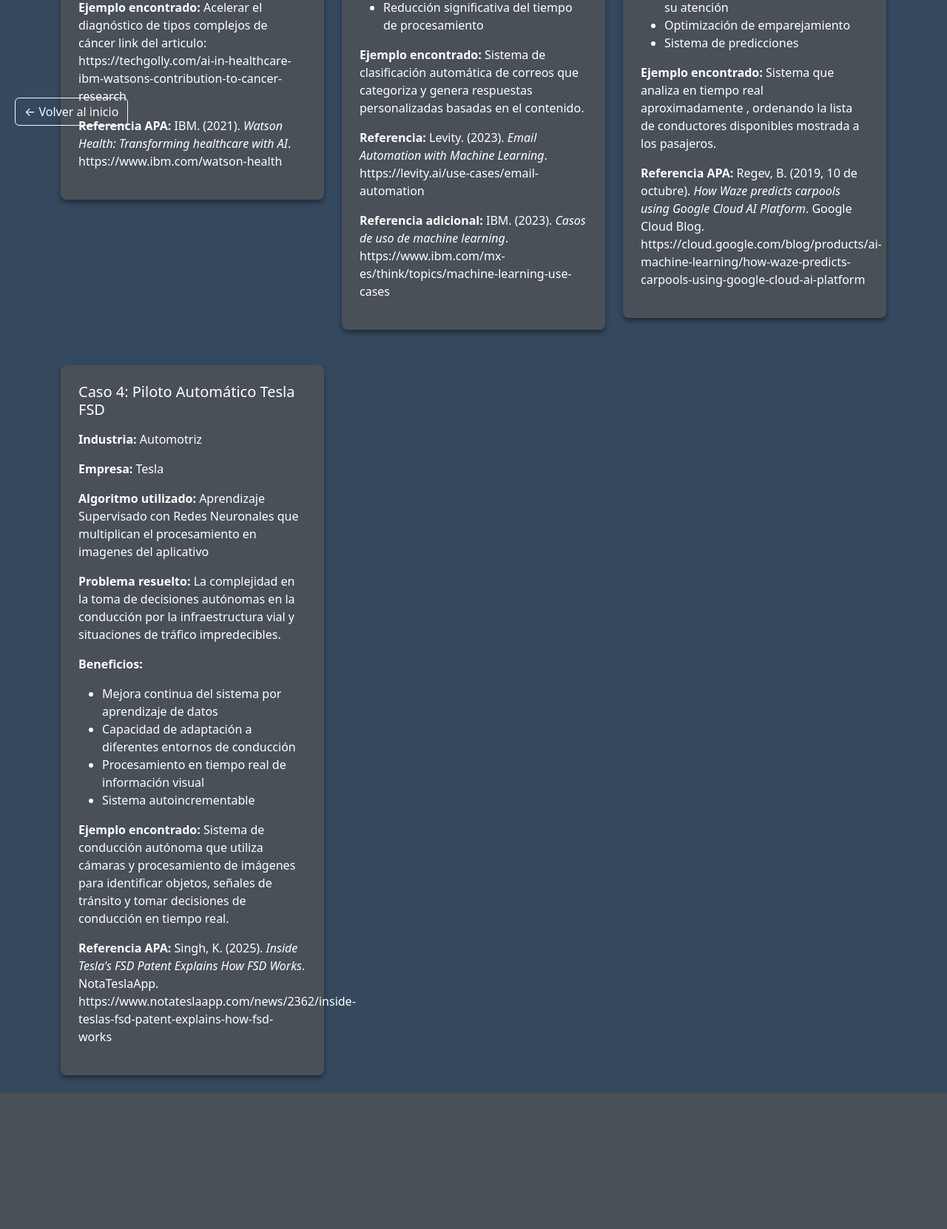
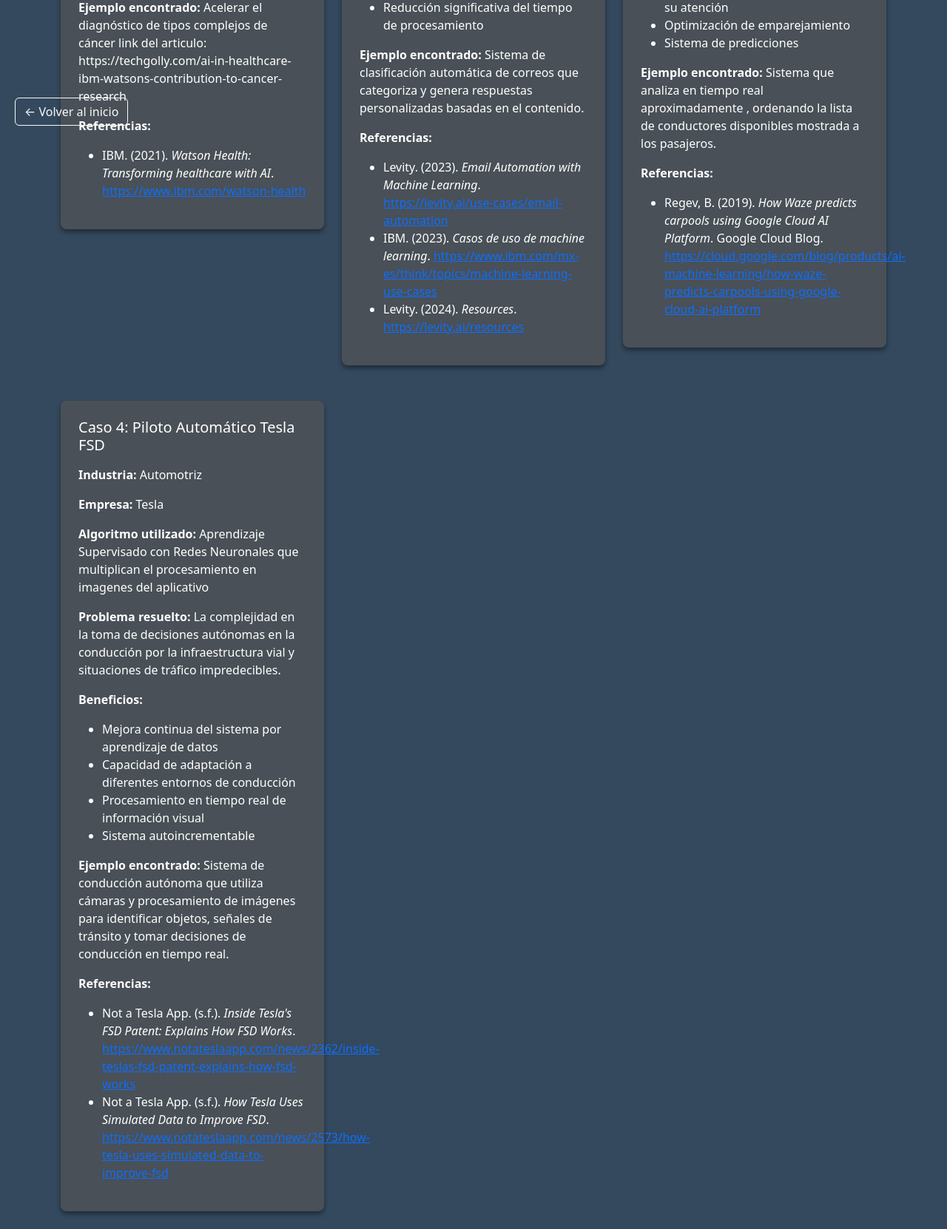
Before and after one commit to Diego-Alexander-udec/Casos-de-Uso-de-Machine-Learning-Supervisado, a Flask app: page /actividad1 in a window 1280 px wide. Shown: the part 610-2272 px from the top of the page at 74% size. Before the commit the page ends 2088 px from the top, so only its background shows below. Run offline with Flask 3, Linux system fonts and the light colour scheme.

Commit message:
Arrelgos de link con normas apa

```diff
--- a/Proyecto/templates/actividad1.html
+++ b/Proyecto/templates/actividad1.html
@@ -25,7 +25,12 @@
                         <p><strong>Problema resuelto:</strong> La dificultad para detectar enfermedades como el cáncer en etapas tempranas, debido a la complejidad de las imágenes médicas y la variabilidad en la interpretación humana.</p>
                         <p><strong>Beneficios:</strong> Mayor precisión diagnóstica, Reducción de errores humanos y Intervenciones más oportunas</p>
                         <p><strong>Ejemplo encontrado:</strong> Acelerar el diagnóstico de tipos complejos de cáncer link del articulo: https://techgolly.com/ai-in-healthcare-ibm-watsons-contribution-to-cancer-research</p>
-                        <p><strong>Referencia APA:</strong> IBM. (2021). <em>Watson Health: Transforming healthcare with AI</em>. https://www.ibm.com/watson-health </p>
+                        <p><strong>Referencias:</strong></p>
+                        <ul class="references-list">
+                            <li>IBM. (2021). <em>Watson Health: Transforming healthcare with AI</em>.
+                                <a href="https://www.ibm.com/watson-health" target="_blank" rel="noopener">https://www.ibm.com/watson-health</a>
+                            </li>
+                        </ul>
                     </div>
                 </div>
             </div>
@@ -48,8 +53,18 @@
                             </ul>
                         </p>
                         <p><strong>Ejemplo encontrado:</strong> Sistema de clasificación automática de correos que categoriza y genera respuestas personalizadas basadas en el contenido.</p>
-                        <p><strong>Referencia:</strong> Levity. (2023). <em>Email Automation with Machine Learning</em>. https://levity.ai/use-cases/email-automation</p>
-                        <p><strong>Referencia adicional:</strong> IBM. (2023). <em>Casos de uso de machine learning</em>. https://www.ibm.com/mx-es/think/topics/machine-learning-use-cases</p>
+                        <p><strong>Referencias:</strong></p>
+                        <ul class="references-list">
+                            <li>Levity. (2023). <em>Email Automation with Machine Learning</em>.
+                                <a href="https://levity.ai/use-cases/email-automation" target="_blank" rel="noopener">https://levity.ai/use-cases/email-automation</a>
+                            </li>
+                            <li>IBM. (2023). <em>Casos de uso de machine learning</em>.
+                                <a href="https://www.ibm.com/mx-es/think/topics/machine-learning-use-cases" target="_blank" rel="noopener">https://www.ibm.com/mx-es/think/topics/machine-learning-use-cases</a>
+                            </li>
+                            <li>Levity. (2024). <em>Resources</em>.
+                                <a href="https://levity.ai/resources" target="_blank" rel="noopener">https://levity.ai/resources</a>
+                            </li>
+                        </ul>
                     </div>
                 </div>
             </div>
@@ -72,7 +87,12 @@
                             </ul>
                         </p>
                         <p><strong>Ejemplo encontrado:</strong> Sistema que analiza en tiempo real aproximadamente , ordenando la lista de conductores disponibles mostrada a los pasajeros.</p>
-                        <p><strong>Referencia APA:</strong> Regev, B. (2019, 10 de octubre). <em>How Waze predicts carpools using Google Cloud AI Platform</em>. Google Cloud Blog. https://cloud.google.com/blog/products/ai-machine-learning/how-waze-predicts-carpools-using-google-cloud-ai-platform</p>
+                        <p><strong>Referencias:</strong></p>
+                        <ul class="references-list">
+                            <li>Regev, B. (2019). <em>How Waze predicts carpools using Google Cloud AI Platform</em>. Google Cloud Blog.
+                                <a href="https://cloud.google.com/blog/products/ai-machine-learning/how-waze-predicts-carpools-using-google-cloud-ai-platform" target="_blank" rel="noopener">https://cloud.google.com/blog/products/ai-machine-learning/how-waze-predicts-carpools-using-google-cloud-ai-platform</a>
+                            </li>
+                        </ul>
                     </div>
                 </div>
             </div>
@@ -94,7 +114,15 @@
                             </ul>
                         </p>
                         <p><strong>Ejemplo encontrado:</strong> Sistema de conducción autónoma que utiliza cámaras y procesamiento de imágenes para identificar objetos, señales de tránsito y tomar decisiones de conducción en tiempo real.</p>
-                        <p><strong>Referencia APA:</strong> Singh, K. (2025). <em>Inside Tesla's FSD Patent Explains How FSD Works</em>. NotaTeslaApp. https://www.notateslaapp.com/news/2362/inside-teslas-fsd-patent-explains-how-fsd-works</p>
+                        <p><strong>Referencias:</strong></p>
+                        <ul class="references-list">
+                            <li>Not a Tesla App. (s.f.). <em>Inside Tesla's FSD Patent: Explains How FSD Works</em>.
+                                <a href="https://www.notateslaapp.com/news/2362/inside-teslas-fsd-patent-explains-how-fsd-works" target="_blank" rel="noopener">https://www.notateslaapp.com/news/2362/inside-teslas-fsd-patent-explains-how-fsd-works</a>
+                            </li>
+                            <li>Not a Tesla App. (s.f.). <em>How Tesla Uses Simulated Data to Improve FSD</em>.
+                                <a href="https://www.notateslaapp.com/news/2573/how-tesla-uses-simulated-data-to-improve-fsd" target="_blank" rel="noopener">https://www.notateslaapp.com/news/2573/how-tesla-uses-simulated-data-to-improve-fsd</a>
+                            </li>
+                        </ul>
                     </div>
                 </div>
             </div>
```
